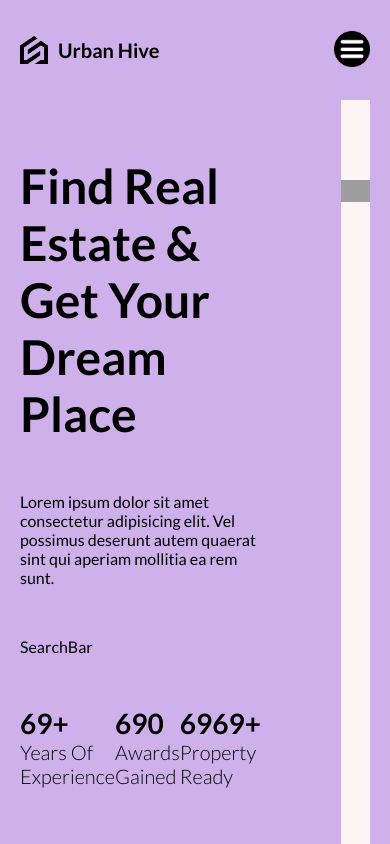
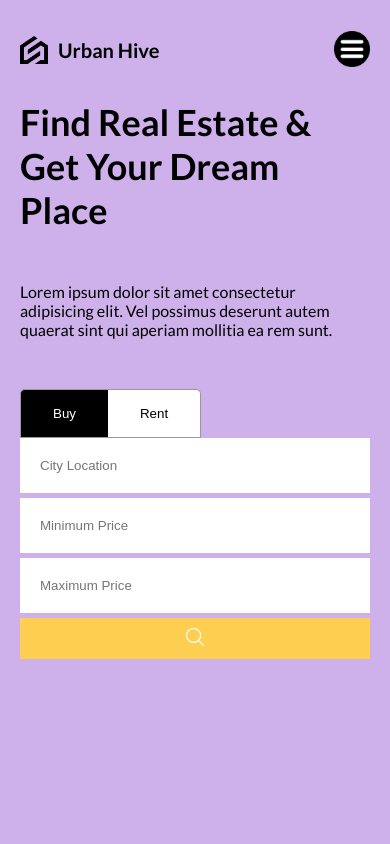
Before and after one commit to Mizaan-hub/Urban-Hive-UI, a React (Vite) app: page / in a window 390 px wide. Shown: the top 844 px of the page. Built offline with nearby package versions, Linux system fonts and the light colour scheme; grey boxes are pictures that could not be loaded.

Commit message:
Created Responsive SearchBar for HomePage

```diff
--- a/src/components/NavBar/NavBar.scss
+++ b/src/components/NavBar/NavBar.scss
@@ -84,6 +84,11 @@
         }
 
             .menu{
+                display: none;
+            }
+
+        @include mobiles{
+            .menu{
                 position: absolute;
                 background-color: rgba(0, 0, 0, 0.6);
                 color: white;
@@ -110,3 +115,4 @@
             }
         }
     }
+}
--- a/src/components/SearchBar/SearchBar.jsx
+++ b/src/components/SearchBar/SearchBar.jsx
@@ -1,8 +1,51 @@
+import { useState } from 'react'
 import './SearchBar.scss'
 
+const types = ["buy", "rent"];
+
 function SearchBar (){
+
+    const [query,setQuery] = useState({
+        type:"buy",
+        location:"",
+        minPrice:"0",
+        maxPrice:"0",
+    })
+
+    const switchType = (val) =>{
+        setQuery((prev) => ({...prev,type: val}));
+    }
+
     return(
-        <div className='SearchBar'>SearchBar</div>
+        <div className='SearchBar'>
+            <div className="type">
+                {types.map((type) => (
+                    <button key={type} onClick={() => switchType(type)} className={query.type === type ? "active" : ""}>
+                        {type}
+                    </button>
+                ))}
+            </div>
+            <form action="">
+                <input type="text" name="location" placeholder='City Location' />
+                <input
+                type="number"
+                name="minPrice"
+                placeholder='Minimum Price'
+                min={0}
+                max={10000000}
+                />
+                <input
+                type="number"
+                name="maxPrice"
+                placeholder='Maximum Price'
+                min={0}
+                max={10000000}
+                />
+                <button>
+                    <img src="/public/assets/images/search.png" alt="" />
+                </button>
+            </form>
+        </div>
     )
 }
 export default SearchBar
--- a/src/components/SearchBar/SearchBar.scss
+++ b/src/components/SearchBar/SearchBar.scss
@@ -1,3 +1,93 @@
+@import "/src/responsive.scss";
+
 .SearchBar{
+    .type{
+        button{
+            padding: 16px 32px;
+            border: 1px solid #999;
+            cursor: pointer;
+            background-color: white;
+            text-transform: capitalize;
+            border-bottom: none;
 
+            &.active{
+                background-color: black;
+                color: white;
+            }
+
+            &:first-child{
+                border-top-left-radius: 5px;
+                border-right: none;
+
+                @include mobiles{
+                    border-bottom: 1px solid #999;
+                }
+            }
+
+            &:last-child{
+                border-top-right-radius: 5px;
+                border-left: none;
+
+                @include mobiles{
+                    border-bottom: 1px solid #999;
+                }
+            }
+        }
+    }
+
+    form{
+        display: flex;
+        justify-content: space-between;
+        border: 1px solid #999;
+        height: 64px;
+        gap: 5px;
+
+        @include mobiles{
+            flex-direction: column;
+            border: none;
+        }
+
+        input{
+            padding: 0px 10px;
+            border: none;
+            width: 160px;
+
+            @include laptops{
+                width: 140px;
+            }
+
+            @include tablets{
+                width: 180px;
+            }
+
+            @include mobiles{
+                width: auto;
+                padding: 20px;
+            }
+
+        }
+
+        button{
+            border: none;
+            cursor: pointer;
+            background-color: var(--color-btn);
+            flex: 1;
+            @include mobiles{
+                padding: 10px;
+            }
+
+            img{
+                width: 20px;
+                height: 20px;
+                margin: 0 12px;
+
+                @include laptops{
+                    width: 18px;
+                    height: 18px;
+                    margin: 0;
+                }
+
+            }
+        }
+    }
 }
--- a/src/routes/HomePage/HomePage.scss
+++ b/src/routes/HomePage/HomePage.scss
@@ -1,3 +1,5 @@
+@import "/src/responsive.scss";
+
 .HomePage{
     display: flex;
     height: 100%;
@@ -13,16 +15,36 @@
             gap: 50px;
             height: 100%;
 
+            @include tablets{
+                padding-right: 0%;
+            }
+
+            @include mobiles{
+                justify-content: flex-start;
+            }
+
             .title{
                 font-size: 48px;
+
+                @include laptops{
+                    font-size: 36px;
+                }
             }
 
             .boxes{
                 display: flex;
                 justify-content: space-between;
 
+                @include mobiles{
+                    display: none;
+                }
+
                 h1{
                     font-size: 28px;
+
+                    @include laptops{
+                        font-size: 24px;
+                    }
                 }
 
                 h2{
@@ -38,6 +60,10 @@
         background-color: var(--color-right);
         position: relative;
 
+        @include tablets{
+            display: none;
+        }
+
         img{
             width: 100%;
             position: absolute;
```
Lines whose indentation alone changed are shown as unchanged.
